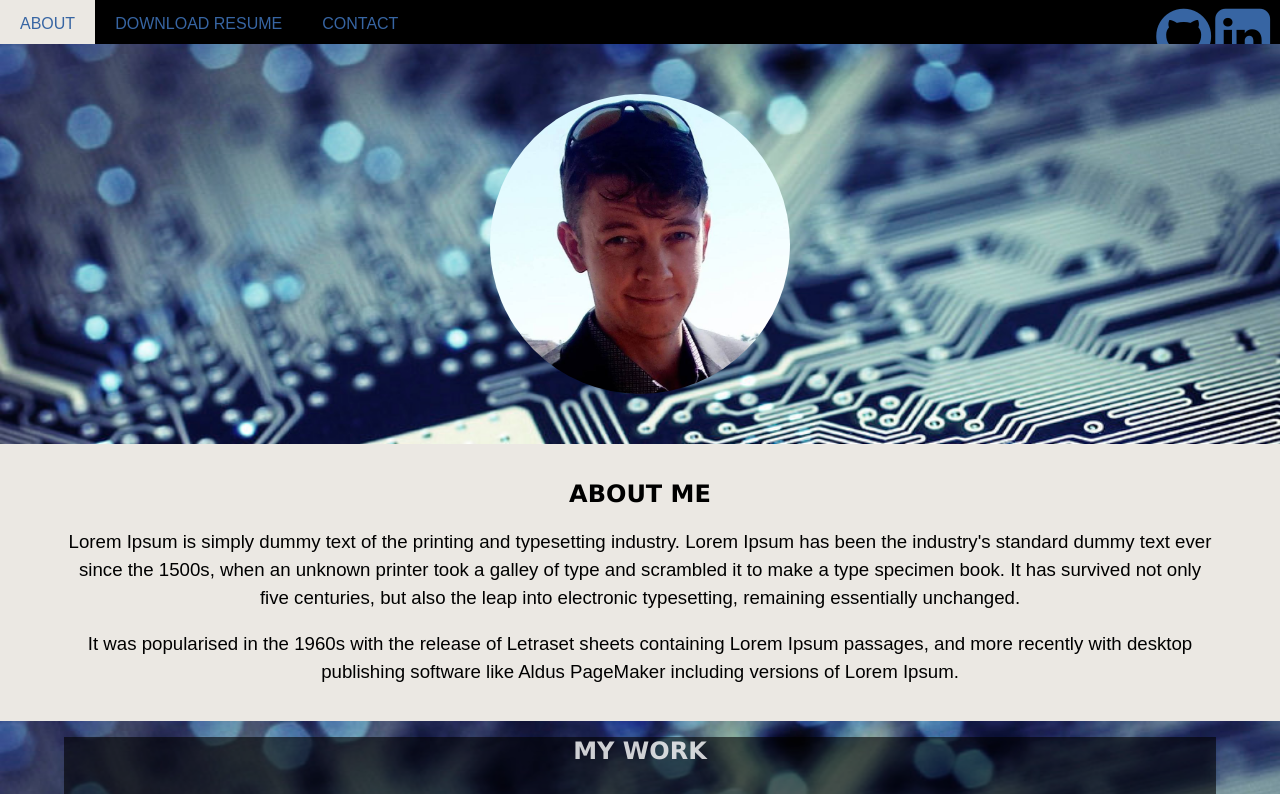
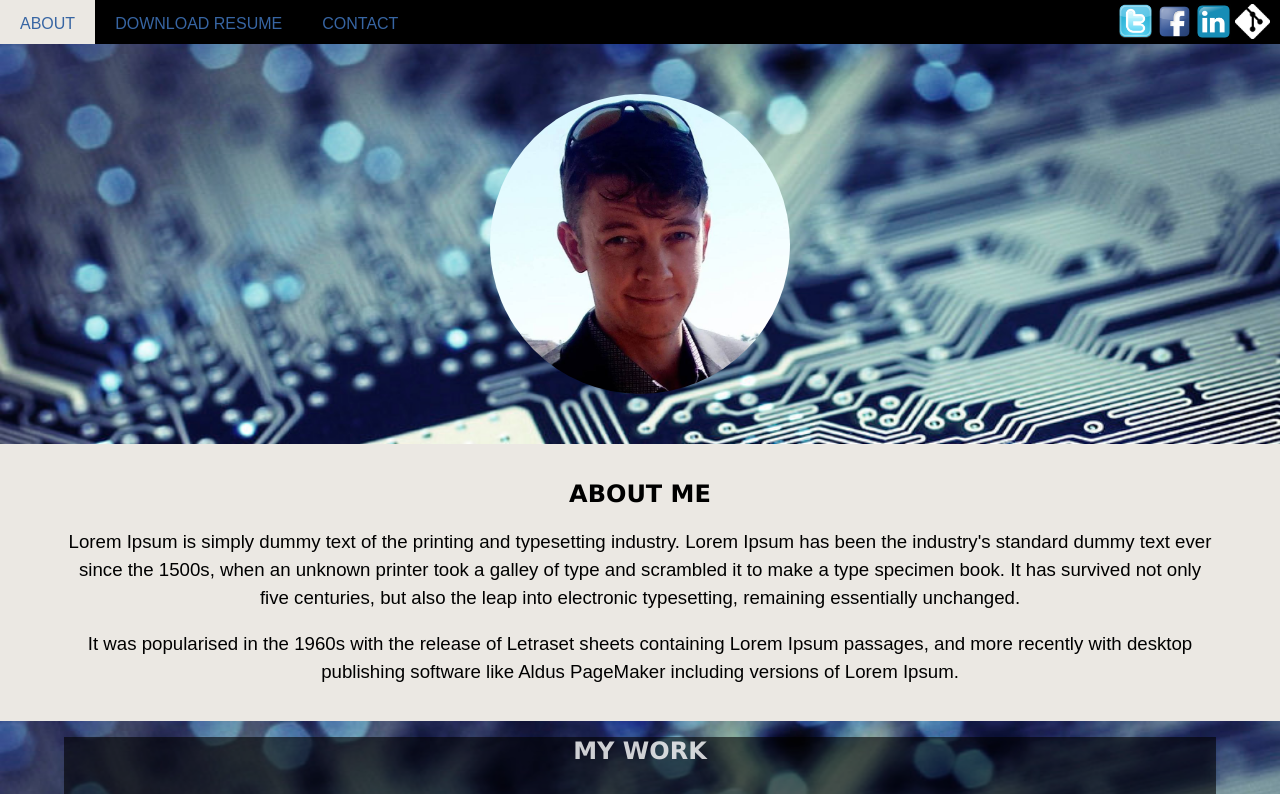
Before and after one commit to SoNiKBooM/about_me, a plain HTML site: page index.html in a window 1280 px wide. Shown: the top 794 px of the page. Drawn offline with Linux system fonts and the light colour scheme.

Commit message:
First Commit -Tafe compliant assessment 1 --Fixed socialItems

```diff
--- a/index.html
+++ b/index.html
@@ -19,9 +19,12 @@
             </div>
 
             <div id="socialItems">
-                <a href="https://github.com/SoNiKBooM?tab=repositories" target="_blank"><i class="fa fa-github fa-4x" aria-hidden="true"></i></a>
-                <a href="https://au.linkedin.com/in/timothy-dell-b25370115" target='_blank'><i class="fa fa-linkedin-square  fa-4x" aria-hidden="true"></i></a>
+                <a href="https://twitter.com/SoNiKBooM85" target='_blank'><img src="imgs/twitter-0.png" alt="Twitter logo icon"/></a>
+                <a href="https://www.facebook.com/SoNiKBooM" target='_blank'><img src="imgs/facebook-0.png" alt="Facebook logo icon"/></a>
+                <a href="https://au.linkedin.com/in/timothy-dell-b25370115" target='_blank'><img src="imgs/linkedin-0.png" alt="Linkedin logo icon"/></a>
+                <a href="https://github.com/SoNiKBooM?tab=repositories" target="_blank"><img src="imgs/github-1.png"></a>
             </div>
+
         </nav>
 
         <header>
```
Also changed, not shown: pages/contact.html (+3 -2 lines).
